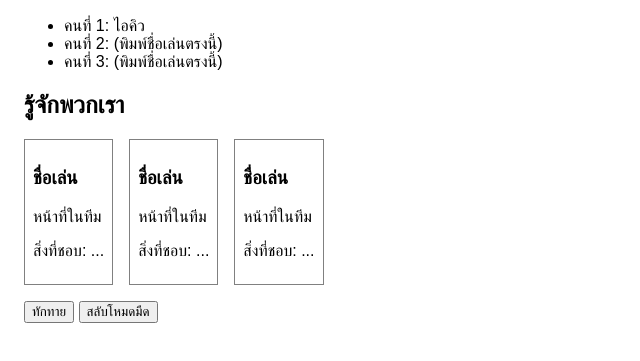
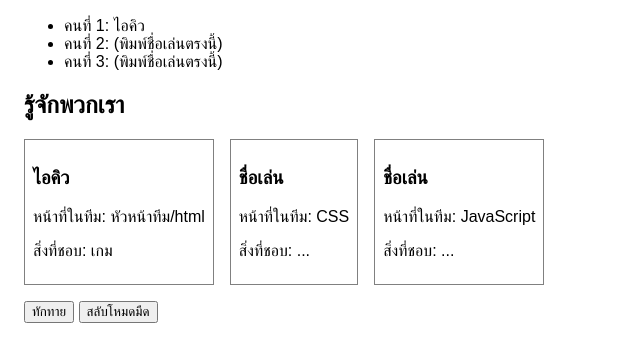
Before and after one commit to YRC54474/team-5, a plain HTML site: page index.html in a window 1280 px wide. Shown: the part 113-474 px from the top of the page, without its empty margins (0-640 px from the left). Drawn offline with Linux system fonts and the light colour scheme.

Commit message:
Updated card 1

```diff
--- a/index.html
+++ b/index.html
@@ -25,21 +25,21 @@
 
     <!-- การ์ดตัวอย่าง: คัดลอกทั้งก้อนนี้ไปทำใบที่ 2 และ 3 -->
     <div class="card">
-      <h3 class="card-name">ชื่อเล่น</h3>
-      <p class="card-role">หน้าที่ในทีม</p>
-      <p class="card-hobby">สิ่งที่ชอบ: ...</p>
+      <h3 class="card-name">ไอคิว</h3>
+      <p class="card-role">หน้าที่ในทีม: หัวหน้าทีม/html</p>
+      <p class="card-hobby">สิ่งที่ชอบ: เกม</p>
     </div>
 
     <!-- การ์ดคนที่ 2 วางตรงนี้ -->
     <div class="card">
       <h3 class="card-name">ชื่อเล่น</h3>
-      <p class="card-role">หน้าที่ในทีม</p>
+      <p class="card-role">หน้าที่ในทีม: CSS</p>
       <p class="card-hobby">สิ่งที่ชอบ: ...</p>
     </div>
     <!-- การ์ดคนที่ 3 วางตรงนี้ -->
     <div class="card">
       <h3 class="card-name">ชื่อเล่น</h3>
-      <p class="card-role">หน้าที่ในทีม</p>
+      <p class="card-role">หน้าที่ในทีม: JavaScript</p>
       <p class="card-hobby">สิ่งที่ชอบ: ...</p>
     </div>
 
```
